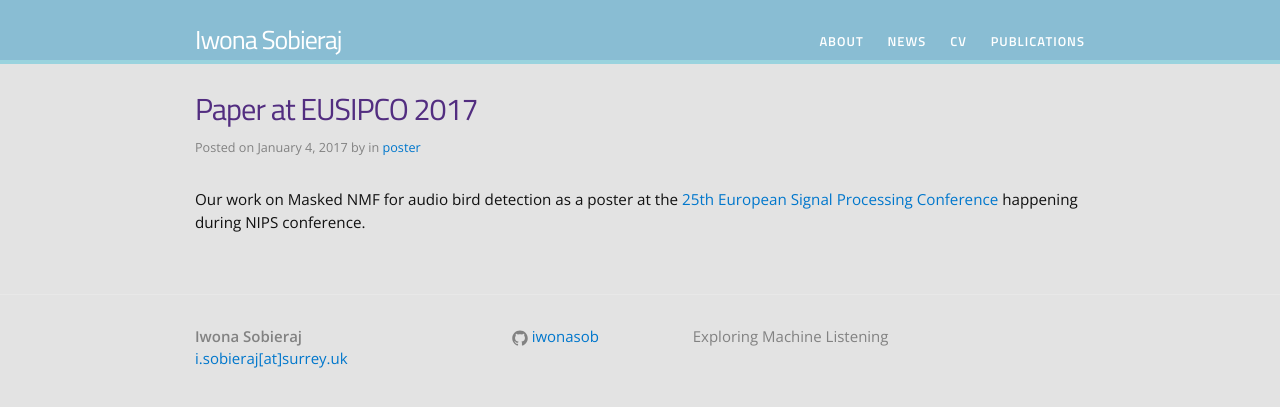
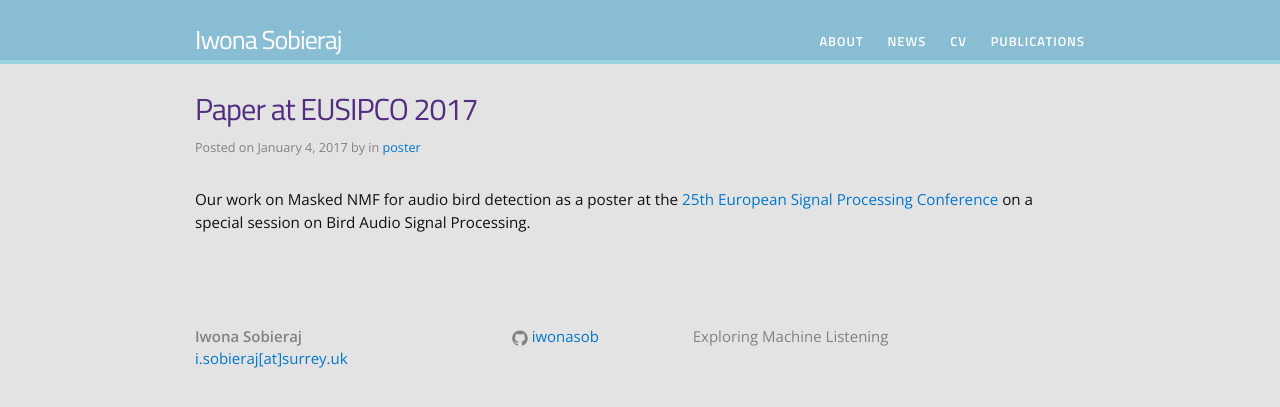
Before and after one commit to iwonasob/iwona.github.io, a Jekyll site: the page built from _posts/2017-09-10-EUSIPCO.markdown, in a window 1280 px wide. Shown: the top 407 px of the page. Built offline with Jekyll 4.4.1, drawn with Linux system fonts in a browser that asks for light colours.

Commit message:
Fixing a typo

```diff
--- a/_posts/2017-09-10-EUSIPCO.markdown
+++ b/_posts/2017-09-10-EUSIPCO.markdown
@@ -4,6 +4,6 @@ title:  "Paper at EUSIPCO 2017"
 date:   2017-1-04 15:36:27
 categories: poster
 ---
-Our work on Masked NMF for audio bird detection as a poster at the [25th European Signal Processing Conference] happening during NIPS conference.
+Our work on Masked NMF for audio bird detection as a poster at the [25th European Signal Processing Conference] on a special session on Bird Audio Signal Processing.
 
 [25th European Signal Processing Conference]:      http://www.eusipco2017.org
```
